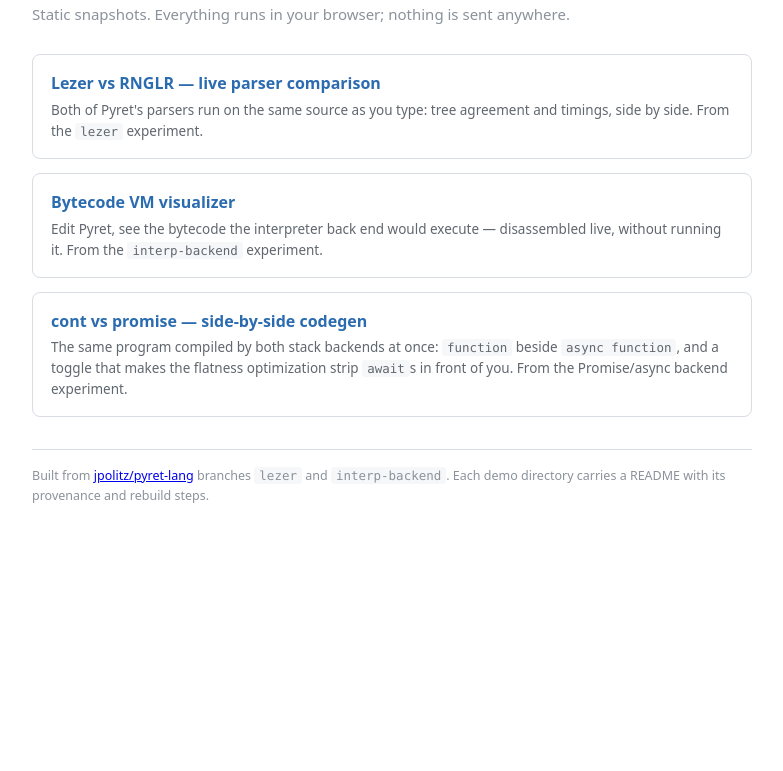
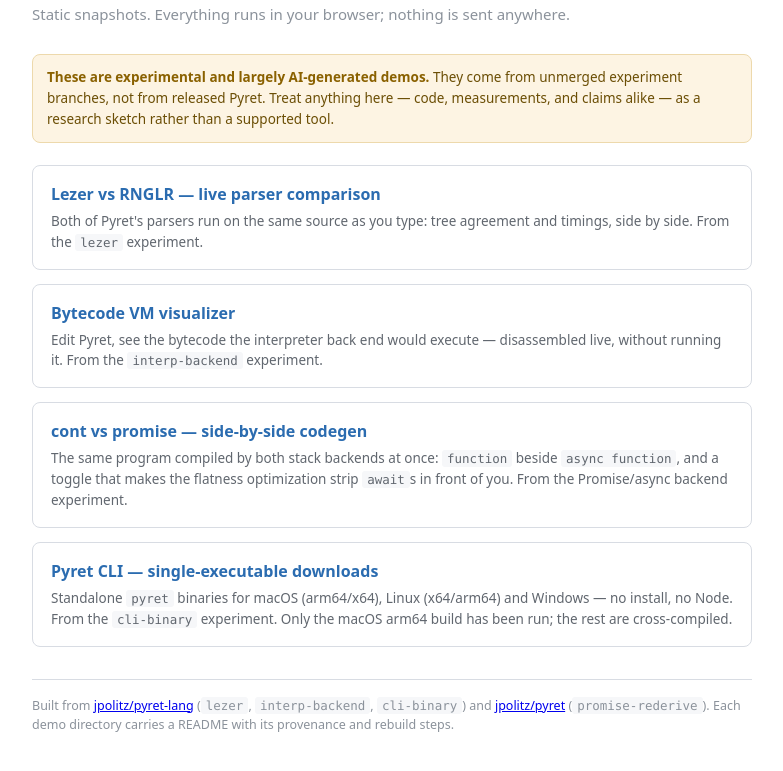
Before and after one commit to jpolitz/pyret-demos, a plain HTML site: page index.html in a window 1280 px wide. Shown: the part 77-848 px from the top of the page, without its empty margins (248-1031 px from the left). Before the commit the page ends 800 px from the top, so only its background shows below. Drawn offline with Linux system fonts and the light colour scheme.

Commit message:
Flag the demos as experimental and AI-generated; link the CLI downloads
Adds a banner to the index making the status of everything here explicit, and
a card pointing at the pyret-cli-2026-08-15 prerelease on jpolitz/pyret-lang.

```diff
--- a/index.html
+++ b/index.html
@@ -16,6 +16,9 @@
       a.card:hover { border-color: var(--accent); background:#f8fbff; }
       a.card h2 { font-size:16px; margin:0 0 4px; color: var(--accent); }
       a.card p { margin:0; color: var(--dim); font-size:13.5px; }
+      .banner { border:1px solid #edd9ac; background:#fdf4e3; color:#6b4e05;
+                border-radius:8px; padding:12px 14px; margin:0 0 22px; font-size:13.5px; }
+      .banner strong { color:#8a6100; }
       code { font-family: ui-monospace,SFMono-Regular,Menlo,Consolas,monospace; font-size:12.5px;
              background: var(--panel); padding:1px 5px; border-radius:3px; }
       footer { margin-top:32px; padding-top:16px; border-top:1px solid var(--line);
@@ -25,6 +28,13 @@
   <body>
     <h1>Pyret experiment demos</h1>
     <p class="sub">Static snapshots. Everything runs in your browser; nothing is sent anywhere.</p>
+
+    <div class="banner">
+      <strong>These are experimental and largely AI-generated demos.</strong>
+      They come from unmerged experiment branches, not from released Pyret. Treat anything
+      here &mdash; code, measurements, and claims alike &mdash; as a research sketch rather
+      than a supported tool.
+    </div>
 
     <a class="card" href="./lezer/">
       <h2>Lezer vs RNGLR &mdash; live parser comparison</h2>
@@ -45,9 +55,17 @@
          <code>await</code>s in front of you. From the Promise/async backend experiment.</p>
     </a>
 
+    <a class="card" href="https://github.com/jpolitz/pyret-lang/releases/tag/pyret-cli-2026-08-15">
+      <h2>Pyret CLI &mdash; single-executable downloads</h2>
+      <p>Standalone <code>pyret</code> binaries for macOS (arm64/x64), Linux (x64/arm64) and
+         Windows &mdash; no install, no Node. From the <code>cli-binary</code> experiment.
+         Only the macOS arm64 build has been run; the rest are cross-compiled.</p>
+    </a>
+
     <footer>
       Built from <a href="https://github.com/jpolitz/pyret-lang">jpolitz/pyret-lang</a>
-      branches <code>lezer</code> and <code>interp-backend</code>.
+      (<code>lezer</code>, <code>interp-backend</code>, <code>cli-binary</code>) and
+      <a href="https://github.com/jpolitz/pyret">jpolitz/pyret</a> (<code>promise-rederive</code>).
       Each demo directory carries a README with its provenance and rebuild steps.
     </footer>
   </body>
```
